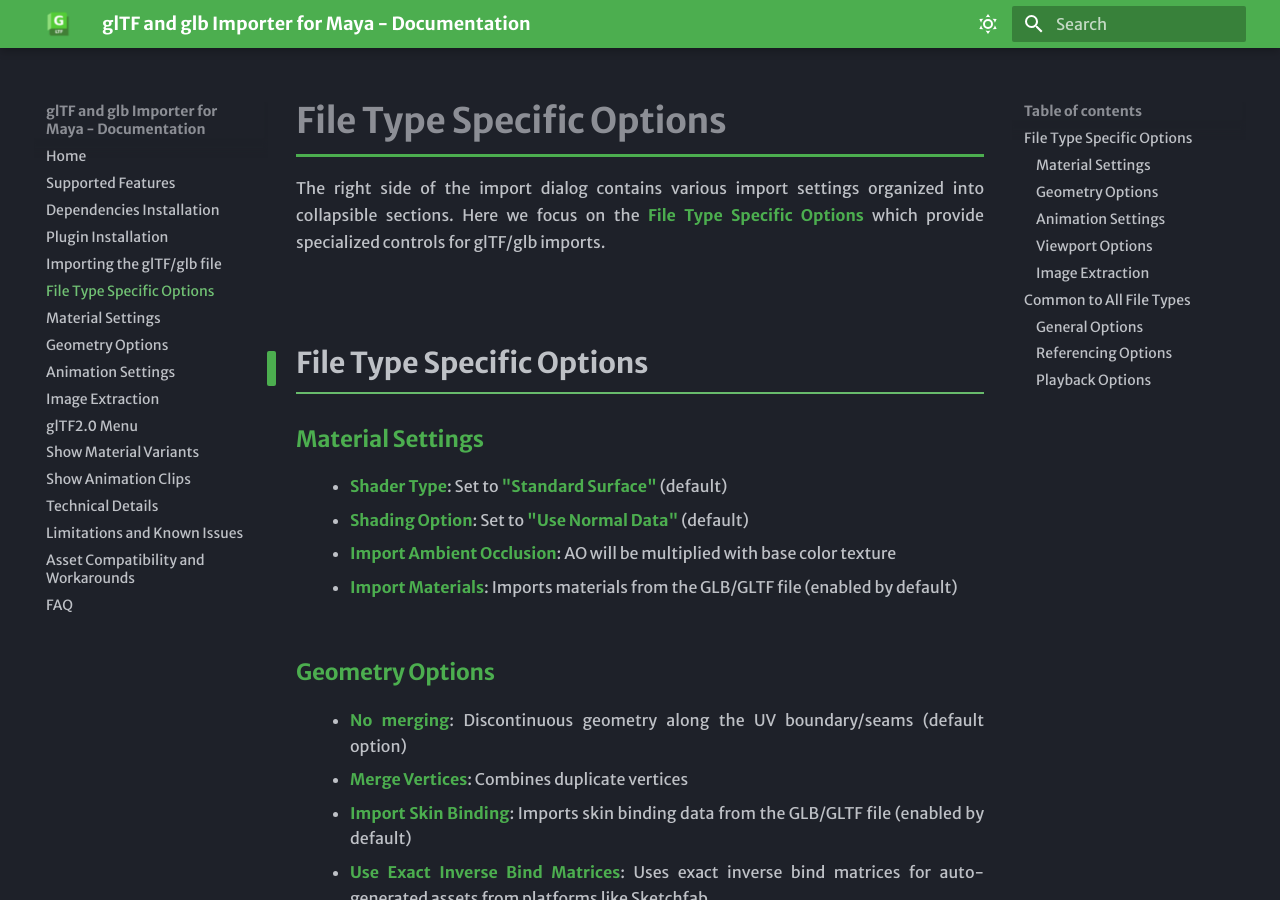
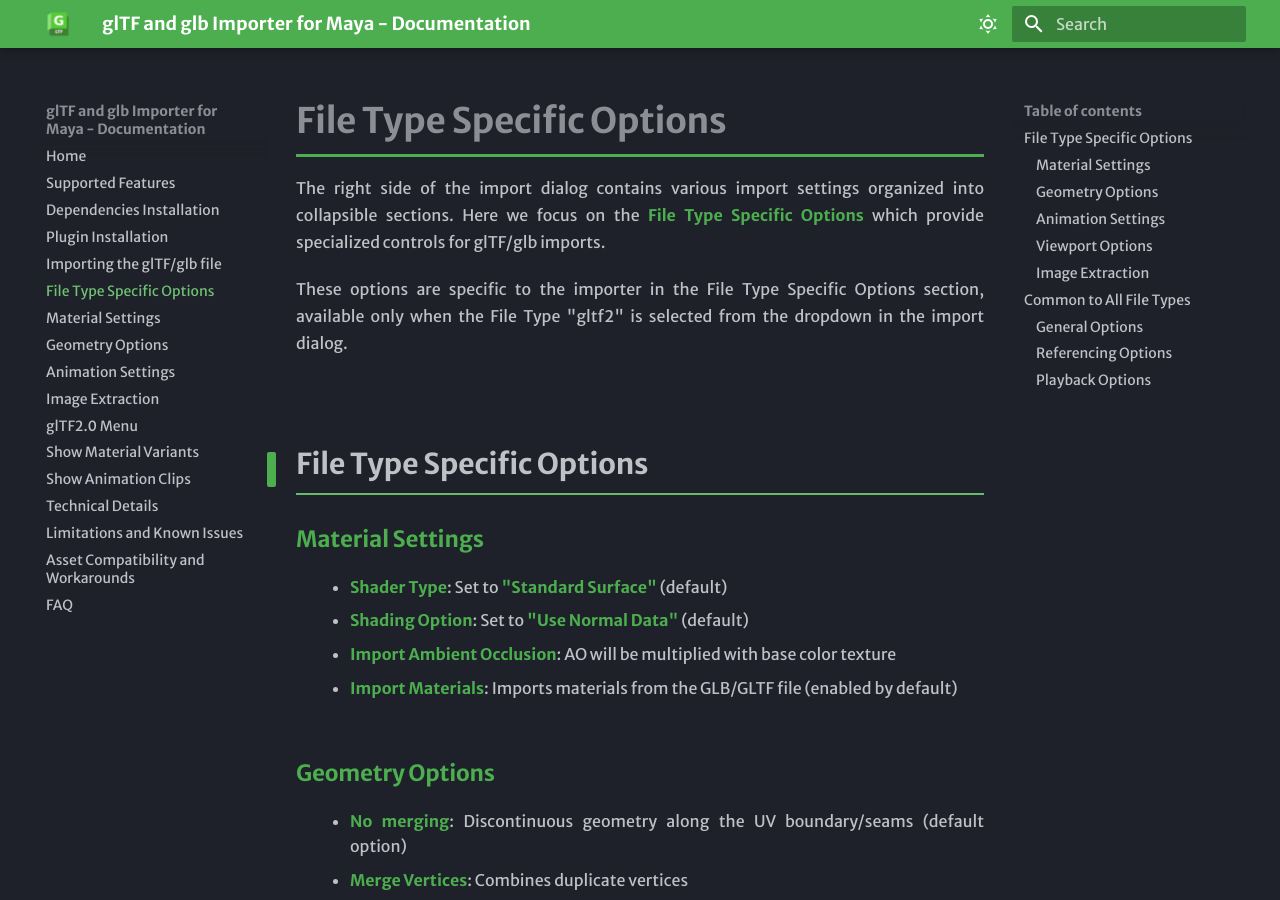
Before and after one commit to parashivbrl/gltf-glb-importer-for-maya-docs, an MkDocs documentation site: the page built from docs/file_type_specific_options.md, in a window 1280 px wide and 900 px high. Built offline with MkDocs 1.6.1 and Material for MkDocs 9.7.7, drawn with Linux system fonts in a browser that asks for light colours; some web fonts are replaced.

Commit message:
update info

```diff
--- a/docs/file_type_specific_options.md
+++ b/docs/file_type_specific_options.md
@@ -1,6 +1,8 @@
 # File Type Specific Options
 
 The right side of the import dialog contains various import settings organized into collapsible sections. Here we focus on the **File Type Specific Options** which provide specialized controls for glTF/glb imports.
+
+These options are specific to the importer in the File Type Specific Options section, available only when the File Type "gltf2" is selected from the dropdown in the import dialog.
 
 ---
 
```
